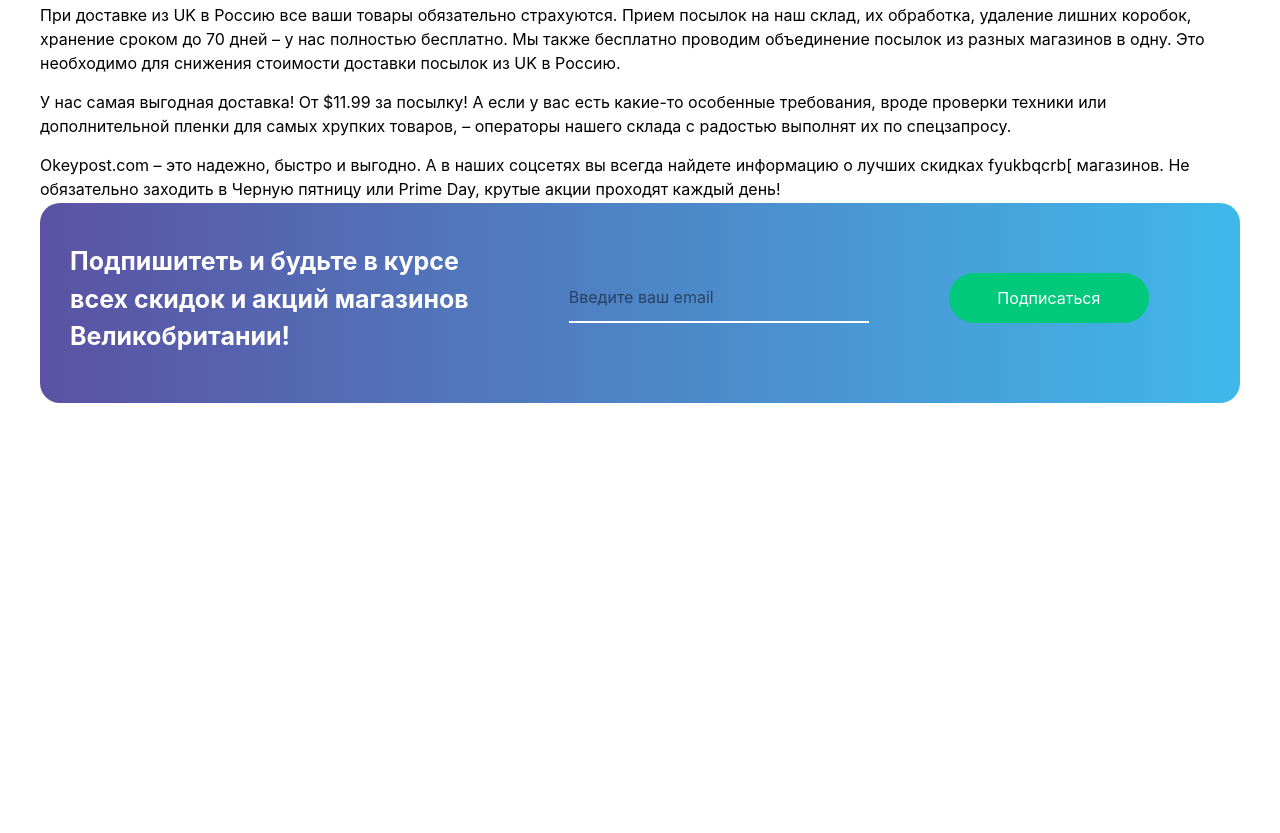
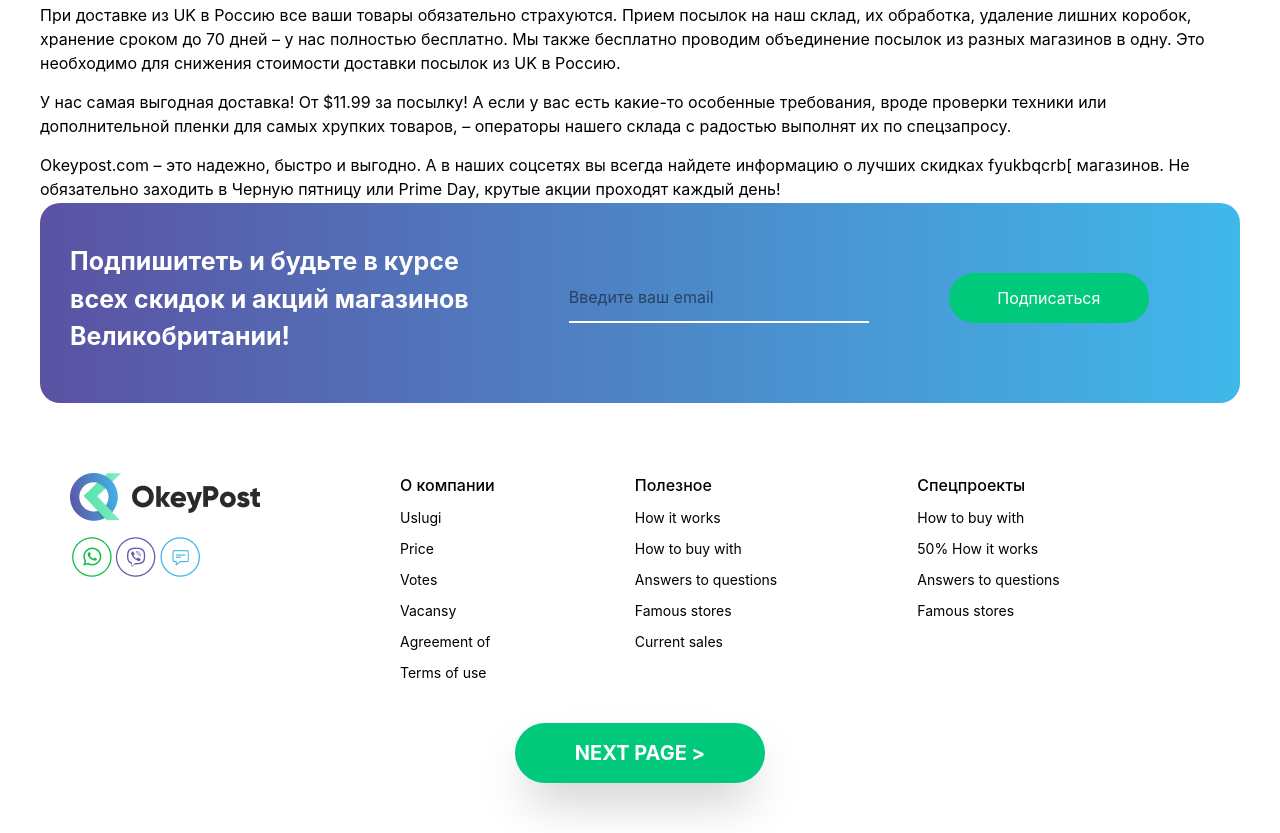
Before and after one commit to DBilol228/Week3Day4, a website: page index.html in a window 1280 px wide. Shown: the part 5547-6380 px from the top of the page. Before the commit the page ends 5950 px from the top, so only its background shows below. Drawn offline with nearby package versions, Linux system fonts and the light colour scheme; files that its build step writes are made by us from their sources.

Commit message:
finished page 1

```diff
--- a/index.html
+++ b/index.html
@@ -485,5 +485,45 @@
             </div>
         </div>
     </div>
+
+    <div class="hidden lg:block max-w-[1200px] m-auto">
+        <div class="w-[100%] h-[300px] mt-[20px]">
+            <div class="flex">
+                <div class="pt-[50px] ml-[30px]">
+                    <img src="./src/images/Лого.png" alt="">
+                    <img class="mt-[15px]" src="./src/images/messengers.png" alt="apps">
+                </div>
+                <div class="mt-[50px] ml-[140px]">
+                    <p class="text-[16px] text-[black] font-medium">О компании</p>
+                    <p class="text-[14px] text-[black] mt-[10px]">Uslugi</p>
+                    <p class="text-[14px] text-[black] mt-[10px]">Price</p>
+                    <p class="text-[14px] text-[black] mt-[10px]">Votes</p>
+                    <p class="text-[14px] text-[black] mt-[10px]">Vacansy</p>
+                    <p class="text-[14px] text-[black] mt-[10px]">Agreement of</p>
+                    <p class="text-[14px] text-[black] mt-[10px]">Terms of use</p>
+                </div>
+                <div class="mt-[50px] ml-[140px]">
+                    <p class="text-[16px] text-[black] font-medium">Полезное</p>
+                    <p class="text-[14px] text-[black] mt-[10px]">How it works</p>
+                    <p class="text-[14px] text-[black] mt-[10px]">How to buy with</p>
+                    <p class="text-[14px] text-[black] mt-[10px]">Answers to questions</p>
+                    <p class="text-[14px] text-[black] mt-[10px]">Famous stores</p>
+                    <p class="text-[14px] text-[black] mt-[10px]">Current sales</p>
+                </div>
+                <div class="mt-[50px] ml-[140px]">
+                    <p class="text-[16px] text-[black] font-medium">Спецпроекты</p>
+                    <p class="text-[14px] text-[black] mt-[10px]">How to buy with</p>
+                    <p class="text-[14px] text-[black] mt-[10px]">50% How it works</p>
+                    <p class="text-[14px] text-[black] mt-[10px]">Answers to questions</p>
+                    <p class="text-[14px] text-[black] mt-[10px]">Famous stores</p>
+                </div>
+            </div>
+            <div class="flex justify-center items-center mt-[40px] pb-[50px]">
+                <a href="./src/secondpage.html">
+                    <button class="bg-[#00C97B] text-[white] w-[250px] h-[60px] rounded-[40px] shadow-2xl text-[20px] font-bold">NEXT PAGE ></button>
+                </a>
+            </div>
+        </div>
+    </div>
 </body>
 </html>
--- /dev/null
+++ b/src/secondpage.html
@@ -0,0 +1,11 @@
+<!DOCTYPE html>
+<html lang="en">
+<head>
+    <meta charset="UTF-8">
+    <meta name="viewport" content="width=device-width, initial-scale=1.0">
+    <title>Document</title>
+</head>
+<body>
+
+</body>
+</html>
```
Also changed, not shown: src/images/messengers.png (added).
